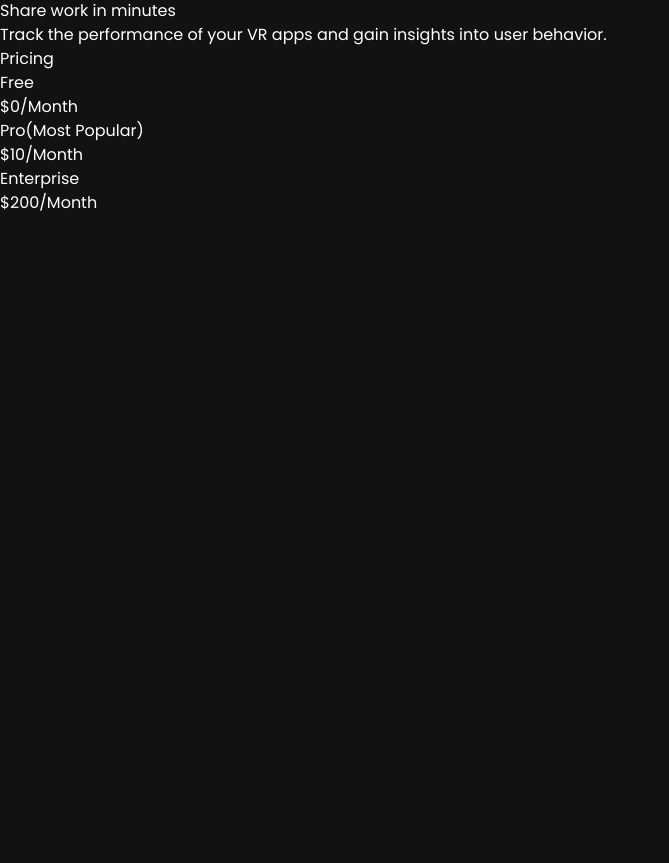
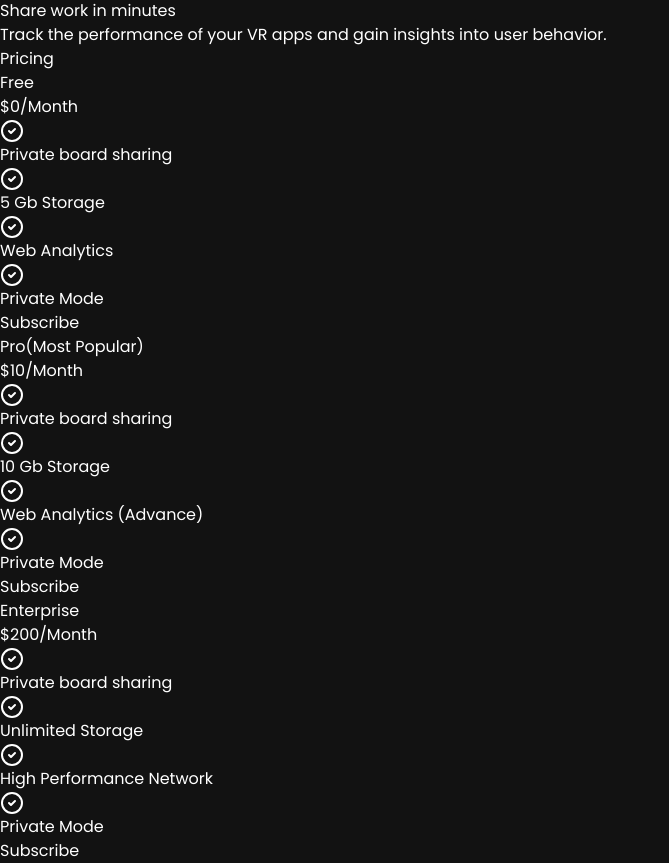
Before and after one commit to PRABHAT1SHUKLA/artificial-world, a React (Vite) app: page / in a window 1280 px wide. Shown: the part 3120-3983 px from the top of the page, without its empty margins (0-669 px from the left). Before the commit the page ends 3335 px from the top, so only its background shows below. Built offline with nearby package versions, Linux system fonts and the light colour scheme.

Commit message:
feat: pricing section implemented completely

```diff
--- a/src/components/Pricing.jsx
+++ b/src/components/Pricing.jsx
@@ -1,3 +1,4 @@
+import { CheckCircle2 } from "lucide-react"
 import { pricingOptions } from "../constants"
 
 const Pricing = () => {
@@ -22,6 +23,22 @@ const Pricing = () => {
                 <span className="text-5xl mt-6 mr-2">{option.price}</span>
                 <span className="text-neutral-400 tracking-tight">/Month</span>
               </p>
+             <ul>
+              {option.features.map((item , index)=>(
+                <li key={index} className="flex items-center mt-6">
+                  <CheckCircle2/>
+                  <span className="ml-2">{item}</span>
+                </li>
+              ))}
+             </ul>
+
+             <a
+                href="#"
+                className="inline-flex justify-center items-center text-center w-full h-12 p-5 mt-20 tracking-tight text-xl hover:bg-orange-900 border border-orange-900 rounded-lg transition duration-200"
+              >
+                Subscribe
+              </a>
+
              </div>
           </div>
         ))}
```
